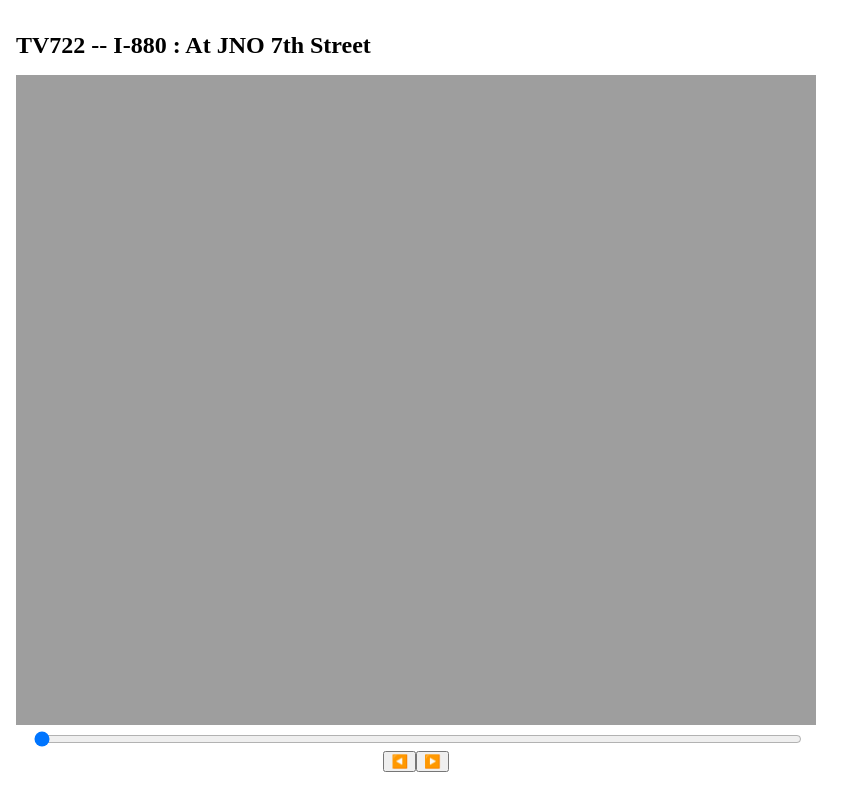
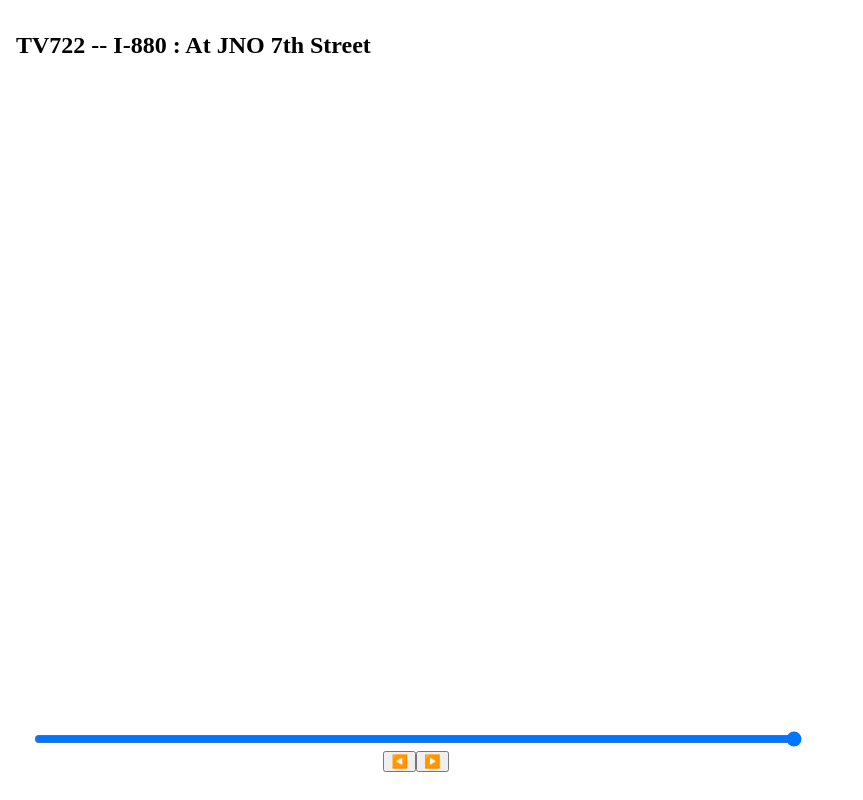
Before and after one commit to MingweiSamuel/desertyard, a plain HTML site: page www/index.html in a window 1280 px wide. Shown: the whole page, without its empty margins (0-863 px from the left). Drawn offline with Linux system fonts and the light colour scheme; no server answers.

Commit message:
start slider to the right

```diff
--- a/www/index.html
+++ b/www/index.html
@@ -53,7 +53,7 @@
       <canvas width="320" height="260"></canvas>
     </div>
     <div class="slider-container">
-      <input type="range" min="0" max="0" value="0">
+      <input type="range" min="0" max="1" value="1">
     </div>
     <div class="button-container">
       <input id="prev" type="button" value="◀️" /><input id="next" type="button" value="▶️" />
```
